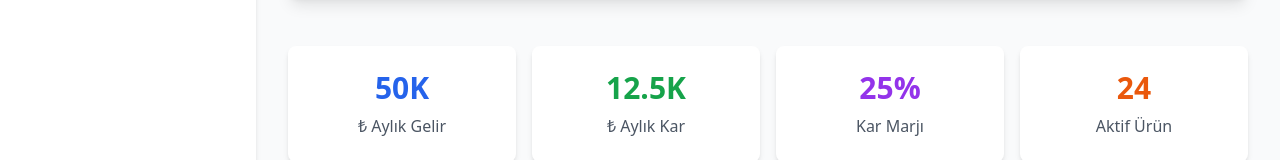
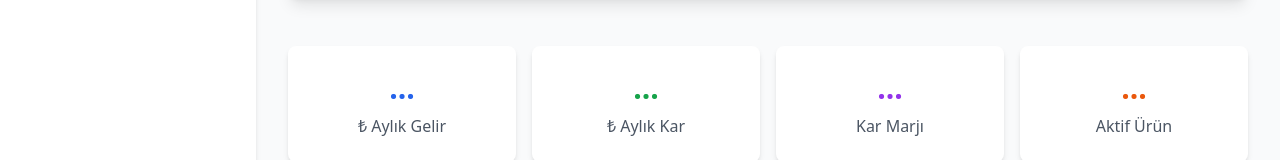
Before and after one commit to windlok/Ajan-Agentic-Yapay-Zeka-Destekli-E-Ticaret-KOB-Asistan, a Next.js app: page / in a window 1280 px wide. Shown: the part 475-635 px from the top of the page. Built offline with nearby package versions, Linux system fonts and the light colour scheme; no server answers.

Commit message:
PDF indirme ve e-posta aktif, bildirim silme, ana sayfa SQL dinamik, metin duzeltmeleri

```diff
--- a/src/app/(pages)/financial/page.tsx
+++ b/src/app/(pages)/financial/page.tsx
@@ -171,6 +171,53 @@ export default function FinancialPage() {
     document.body.removeChild(link);
   };
 
+  const handleDownloadPDF = () => {
+    if (products.length === 0) { alert('Veri yok'); return; }
+
+    const rev = products.reduce((s: number, p: any) => s + ((parseFloat(p.current_price) || parseFloat(p.base_price) || 0) * (p.inventory || 0)), 0);
+    const cost = products.reduce((s: number, p: any) => s + ((parseFloat(p.cost_price) || 0) * (p.inventory || 0)), 0);
+
+    let content = 'FİNANSAL DURUM RAPORU\n';
+    content += '='.repeat(40) + '\n\n';
+    content += `Tarih: ${new Date().toLocaleDateString('tr-TR')}\n\n`;
+    content += `Toplam Gelir: ₺${rev.toLocaleString('tr-TR')}\n`;
+    content += `Toplam Maliyet: ₺${cost.toLocaleString('tr-TR')}\n`;
+    content += `Brüt Kâr: ₺${(rev - cost).toLocaleString('tr-TR')}\n\n`;
+    content += 'ÜRÜN DETAYLARI:\n';
+    content += '-'.repeat(40) + '\n';
+    products.forEach((p: any) => {
+      const price = parseFloat(p.current_price) || parseFloat(p.base_price) || 0;
+      const c = parseFloat(p.cost_price) || 0;
+      content += `${p.name}: Fiyat ₺${price} | Maliyet ₺${c} | Stok: ${p.inventory || 0}\n`;
+    });
+
+    const w = window.open('', '_blank');
+    if (!w) return;
+    w.document.write(`<html><head><title>Finansal Rapor</title><style>body{font-family:'Courier New',monospace;padding:40px;line-height:1.6}h1{color:#1e40af;border-bottom:2px solid #1e40af;padding-bottom:10px}pre{white-space:pre-wrap;font-size:13px}.f{margin-top:40px;text-align:center;font-size:11px;color:#666;border-top:1px solid #ddd;padding-top:10px}@media print{body{padding:20px}}</style></head><body><h1>📊 Finansal Durum Raporu</h1><pre>${content}</pre><div class="f">AI Commerce Agent | ${new Date().toLocaleDateString('tr-TR')}</div><script>setTimeout(()=>{window.print()},500)<\/script></body></html>`);
+    w.document.close();
+  };
+
+  const handleSendEmail = () => {
+    if (products.length === 0) { alert('Veri yok'); return; }
+
+    const rev = products.reduce((s: number, p: any) => s + ((parseFloat(p.current_price) || parseFloat(p.base_price) || 0) * (p.inventory || 0)), 0);
+    const cost = products.reduce((s: number, p: any) => s + ((parseFloat(p.cost_price) || 0) * (p.inventory || 0)), 0);
+    const profit = rev - cost;
+
+    const subject = encodeURIComponent(`Finansal Rapor - ${new Date().toLocaleDateString('tr-TR')}`);
+    const body = encodeURIComponent(
+      `Finansal Durum Raporu\n\n` +
+      `Tarih: ${new Date().toLocaleDateString('tr-TR')}\n\n` +
+      `Toplam Gelir: ₺${rev.toLocaleString('tr-TR')}\n` +
+      `Toplam Maliyet: ₺${cost.toLocaleString('tr-TR')}\n` +
+      `Brüt Kâr: ₺${profit.toLocaleString('tr-TR')}\n` +
+      `Ürün Sayısı: ${products.length}\n\n` +
+      `Bu rapor AI Commerce Agent tarafından otomatik oluşturulmuştur.`
+    );
+
+    window.open(`mailto:?subject=${subject}&body=${body}`, '_self');
+  };
+
   const handleProfitMaximization = async () => {
     setLoading(true);
     try {
@@ -240,7 +287,7 @@ export default function FinancialPage() {
               return `₺${(rev - cost).toLocaleString('tr-TR', {maximumFractionDigits: 0})}`;
             })() : 'Yükleniyor...'}
           </div>
-          <p className="text-xs text-green-600 mt-1">↑ SQL'den hesaplandı</p>
+          <p className="text-xs text-green-600 mt-1">↑ Canlı hesaplama</p>
         </div>
 
         <div className="metric-box">
@@ -495,9 +542,9 @@ export default function FinancialPage() {
 
       {/* Export Reports */}
       <div className="flex gap-4">
-        <button className="btn-primary" onClick={() => alert('PDF özelliği yapım aşamasında.')}>📊 Rapor Indir (PDF)</button>
+        <button className="btn-primary" onClick={handleDownloadPDF}>📊 Rapor İndir (PDF)</button>
         <button className="btn-secondary" onClick={handleExportExcel}>📤 Excel'e Aktar</button>
-        <button className="btn-success" onClick={() => alert('E-posta özelliği yapım aşamasında.')}>📧 E-posta Gönder</button>
+        <button className="btn-success" onClick={handleSendEmail}>📧 E-posta Gönder</button>
       </div>
     </div>
   );
--- a/src/app/page.tsx
+++ b/src/app/page.tsx
@@ -1,8 +1,51 @@
 'use client';
 
 import Link from 'next/link';
+import { useState, useEffect } from 'react';
 
 export default function Home() {
+  const [products, setProducts] = useState<any[]>([]);
+
+  useEffect(() => {
+    const fetchProducts = async () => {
+      try {
+        const res = await fetch('/api/products', { cache: 'no-store' });
+        const result = await res.json();
+        if (result.success && result.data?.data) {
+          setProducts(result.data.data);
+        }
+      } catch (e) {
+        console.error('Ana sayfa veri çekme hatası:', e);
+      }
+    };
+    fetchProducts();
+  }, []);
+
+  // Dinamik hesaplamalar
+  const totalRevenue = products.reduce((s, p) => {
+    const price = parseFloat(p.current_price) || parseFloat(p.base_price) || 0;
+    return s + price * (parseInt(p.inventory) || 0);
+  }, 0);
+
+  const totalProfit = products.reduce((s, p) => {
+    const price = parseFloat(p.current_price) || parseFloat(p.base_price) || 0;
+    const cost = parseFloat(p.cost_price) || 0;
+    return s + (price - cost) * (parseInt(p.inventory) || 0);
+  }, 0);
+
+  const avgMargin = products.length > 0
+    ? products.reduce((s, p) => {
+        const price = parseFloat(p.current_price) || parseFloat(p.base_price) || 0;
+        const cost = parseFloat(p.cost_price) || 0;
+        return s + (price > 0 ? ((price - cost) / price) * 100 : 0);
+      }, 0) / products.length
+    : 0;
+
+  const formatK = (num: number) => {
+    if (num >= 1000) return `${(num / 1000).toFixed(1)}K`;
+    return num.toFixed(0);
+  };
+
   return (
     <div className="min-h-screen space-y-12">
       {/* Hero Section */}
@@ -29,22 +72,30 @@ export default function Home() {
         </div>
       </div>
 
-      {/* Quick Stats */}
+      {/* Quick Stats - SQL'den Dinamik */}
       <div className="grid grid-cols-4 gap-4">
         <div className="card text-center">
-          <div className="text-3xl font-bold text-blue-600">50K</div>
+          <div className="text-3xl font-bold text-blue-600">
+            {products.length > 0 ? formatK(totalRevenue) : '...'}
+          </div>
           <p className="text-gray-600 mt-2">₺ Aylık Gelir</p>
         </div>
         <div className="card text-center">
-          <div className="text-3xl font-bold text-green-600">12.5K</div>
+          <div className="text-3xl font-bold text-green-600">
+            {products.length > 0 ? formatK(totalProfit) : '...'}
+          </div>
           <p className="text-gray-600 mt-2">₺ Aylık Kar</p>
         </div>
         <div className="card text-center">
-          <div className="text-3xl font-bold text-purple-600">25%</div>
+          <div className="text-3xl font-bold text-purple-600">
+            {products.length > 0 ? `${avgMargin.toFixed(0)}%` : '...'}
+          </div>
           <p className="text-gray-600 mt-2">Kar Marjı</p>
         </div>
         <div className="card text-center">
-          <div className="text-3xl font-bold text-orange-600">24</div>
+          <div className="text-3xl font-bold text-orange-600">
+            {products.length > 0 ? products.length : '...'}
+          </div>
           <p className="text-gray-600 mt-2">Aktif Ürün</p>
         </div>
       </div>
@@ -122,7 +173,7 @@ export default function Home() {
             <h3 className="font-bold text-gray-900 mb-4">AI & Database</h3>
             <ul className="space-y-2 text-gray-700">
               <li>✓ Google Gemini API</li>
-              <li>✓ PostgreSQL</li>
+              <li>✓ Supabase (PostgreSQL)</li>
               <li>✓ Agentic Architecture</li>
             </ul>
           </div>
--- a/src/components/AIChatbot.tsx
+++ b/src/components/AIChatbot.tsx
@@ -178,7 +178,7 @@ export default function AIChatbot() {
               <div className="w-8 h-8 bg-white/20 rounded-full flex items-center justify-center text-lg">🤖</div>
               <div>
                 <p className="text-white font-bold text-sm">AI Ticaret Asistanı</p>
-                <p className="text-white/70 text-xs">Çevrimiçi • SQL veritabanından cevaplar</p>
+                <p className="text-white/70 text-xs">Çevrimiçi • Anlık ürün verileriyle cevaplar</p>
               </div>
             </div>
           </div>
--- a/src/components/NotificationBell.tsx
+++ b/src/components/NotificationBell.tsx
@@ -122,6 +122,14 @@ export default function NotificationBell() {
     setNotifications(prev => prev.map(n => ({ ...n, read: true })));
   };
 
+  const deleteNotification = (id: string) => {
+    setNotifications(prev => prev.filter(n => n.id !== id));
+  };
+
+  const clearAll = () => {
+    setNotifications([]);
+  };
+
   const bgColor: Record<string, string> = {
     danger: 'bg-red-50 border-red-200',
     warning: 'bg-yellow-50 border-yellow-200',
@@ -148,9 +156,14 @@ export default function NotificationBell() {
           style={{ animation: 'slideDown 0.2s ease-out' }}>
           <div className="px-4 py-3 bg-gradient-to-r from-blue-600 to-indigo-700 flex justify-between items-center">
             <h4 className="text-white font-bold text-sm">Bildirimler ({notifications.length})</h4>
-            <button onClick={markAllRead} className="text-white/80 hover:text-white text-xs underline">
-              Tümünü Okundu İşaretle
-            </button>
+            <div className="flex gap-2">
+              <button onClick={markAllRead} className="text-white/80 hover:text-white text-xs underline">
+                Okundu
+              </button>
+              <button onClick={clearAll} className="text-white/80 hover:text-white text-xs underline">
+                Tümünü Sil
+              </button>
+            </div>
           </div>
           <div className="max-h-80 overflow-y-auto">
             {notifications.map((n) => (
@@ -158,9 +171,18 @@ export default function NotificationBell() {
                 key={n.id}
                 className={`px-4 py-3 border-b border-l-4 ${bgColor[n.type]} ${n.read ? 'opacity-60' : ''} hover:opacity-100 transition`}
               >
-                <div className="flex justify-between items-start">
+              <div className="flex justify-between items-start">
                   <p className="font-semibold text-sm text-gray-900">{n.title}</p>
-                  <span className="text-xs text-gray-500 whitespace-nowrap ml-2">{n.time}</span>
+                  <div className="flex items-center gap-2 ml-2">
+                    <span className="text-xs text-gray-500 whitespace-nowrap">{n.time}</span>
+                    <button
+                      onClick={(e) => { e.stopPropagation(); deleteNotification(n.id); }}
+                      className="text-gray-400 hover:text-red-500 text-sm leading-none transition"
+                      title="Bildirimi Sil"
+                    >
+                      ✕
+                    </button>
+                  </div>
                 </div>
                 <p className="text-xs text-gray-700 mt-1">{n.message}</p>
               </div>
```
